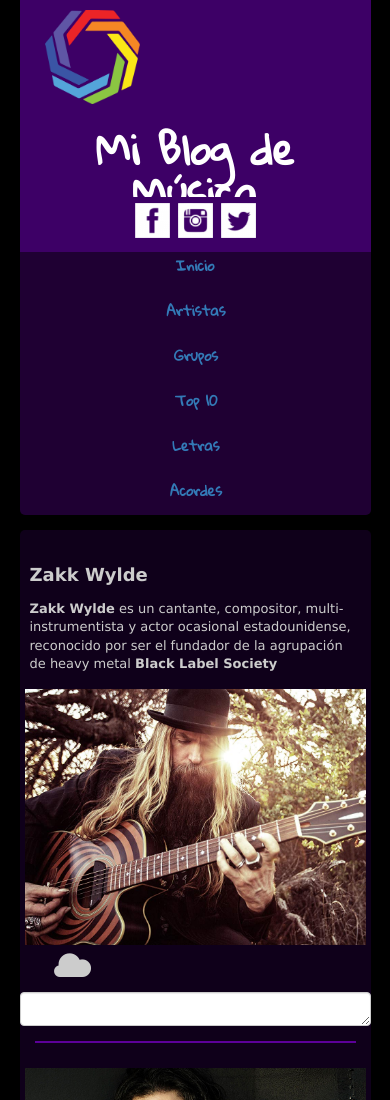
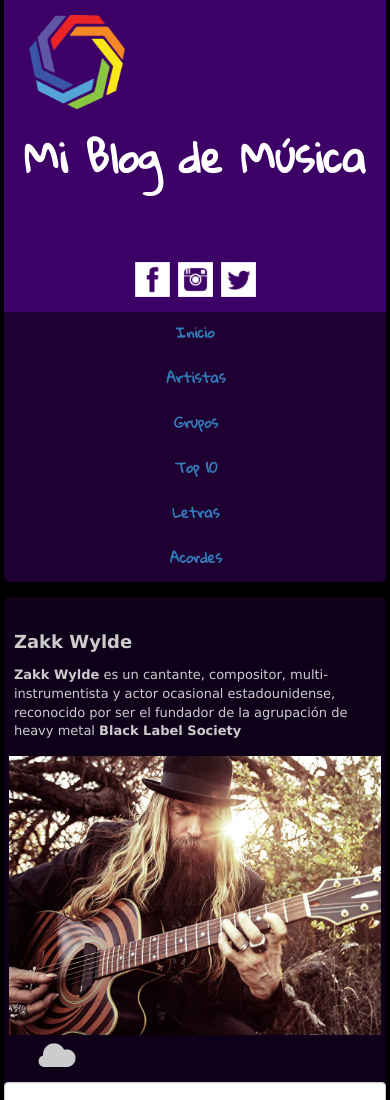
Before and after one commit to alanalos/FrameworkYLibreriasCSS_Alan_Cortes, a plain HTML site: page FrameworksPrueba/01. BlogMusica/index.html in a window 390 px wide. Shown: the top 1100 px of the page. Drawn offline with nearby package versions, Linux system fonts and the light colour scheme.

Commit message:
Validación
Correcciones al mostrar en diferentes dispositivos

```diff
--- a/FrameworksPrueba/01. BlogMusica/css/estilos.css
+++ b/FrameworksPrueba/01. BlogMusica/css/estilos.css
@@ -9,20 +9,21 @@ body{
   max-width: 900px;
 }
 .encabezado{
-  height: 19vh;
-  min-height: 70px;
+  height: 15vh;
+  min-height: 160px;
   background: #3d0066;
   margin: 0;
 
 }
 .principal,.titulo,.redes-sociales{
-  height: inherit;
+  height: 15vh;
+  min-height: inherit;
   background-color: inherit;
 }
 .principal img{
   padding: 10px;
   height: 90%;
-  /* margin-top: 5px; */
+  margin-top: 5px;
 }
 .titulo h1{
   margin-top: 60px;
@@ -36,6 +37,7 @@ body{
   justify-content: center;
   align-items: center;
   height:65px;
+  min-height: 65px;
   width: 150px;
   position: absolute;
   bottom: 0;
@@ -123,33 +125,42 @@ body{
 
 
 /* ---------------------------- */
-@media (max-width:768px) {
+@media (max-width:767px) {
+  .contenedor{
+    width: 98%;
+  }
   .row{
     height: auto;
   }
   .encabezado{
-    height: 29vh;
+    height: auto;
+    min-height: 120px;
   }
   .principal{
     height: 15vh;
   }
   .titulo{
     text-align: center;
-    height: 70px;
+    min-height: 120px;
+    height: auto;
+
   }
   .titulo h1{
     margin: 0;
     padding: 0;
+    line-height: 60px;
   }
   .redes-sociales{
-    height: 55px;
+    height: auto;
+    min-height: 0px;
+
   }
   .redes-iconos{
     position: initial;
     margin: auto;
   }
   .redes-iconos img{
-    margin: 0 0 18px 0;
+    margin: 8px 0 8px 0;
   }
   .noticias,.busqueda{
     height: auto;
--- a/FrameworksPrueba/01. BlogMusica/index.html
+++ b/FrameworksPrueba/01. BlogMusica/index.html
@@ -2,7 +2,7 @@
 <html lang="es" dir="ltr">
   <head>
     <meta charset="utf-8">
-    <meta name="viewport" content="width-device-widht, user-scalable=no">
+    <meta name="viewport" content="width=device-width, user-scalable=no">
     <meta name="author" content="Alan Cortés">
     <meta name="description" content="Blog de Musica hecho con Bootstrap">
     <link href="https://fonts.googleapis.com/css?family=Gloria+Hallelujah" rel="stylesheet">
```
Also changed, not shown: FrameworksPrueba/02. BlogGastronomía/index.html (added, +11 -0 lines).
